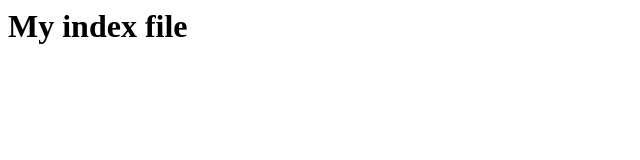
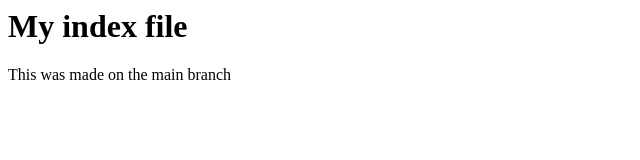
Before and after one commit to jamesfroggatt/demo-repository, a plain HTML site: page index.html in a window 1280 px wide. Shown: the whole page, without its empty margins (0-640 px from the left). Drawn offline with Linux system fonts and the light colour scheme.

Commit message:
commit main

```diff
--- a/index.html
+++ b/index.html
@@ -1 +1,2 @@
 <h1>My index file</h1>
+<p>This was made on the main branch</p>
```
